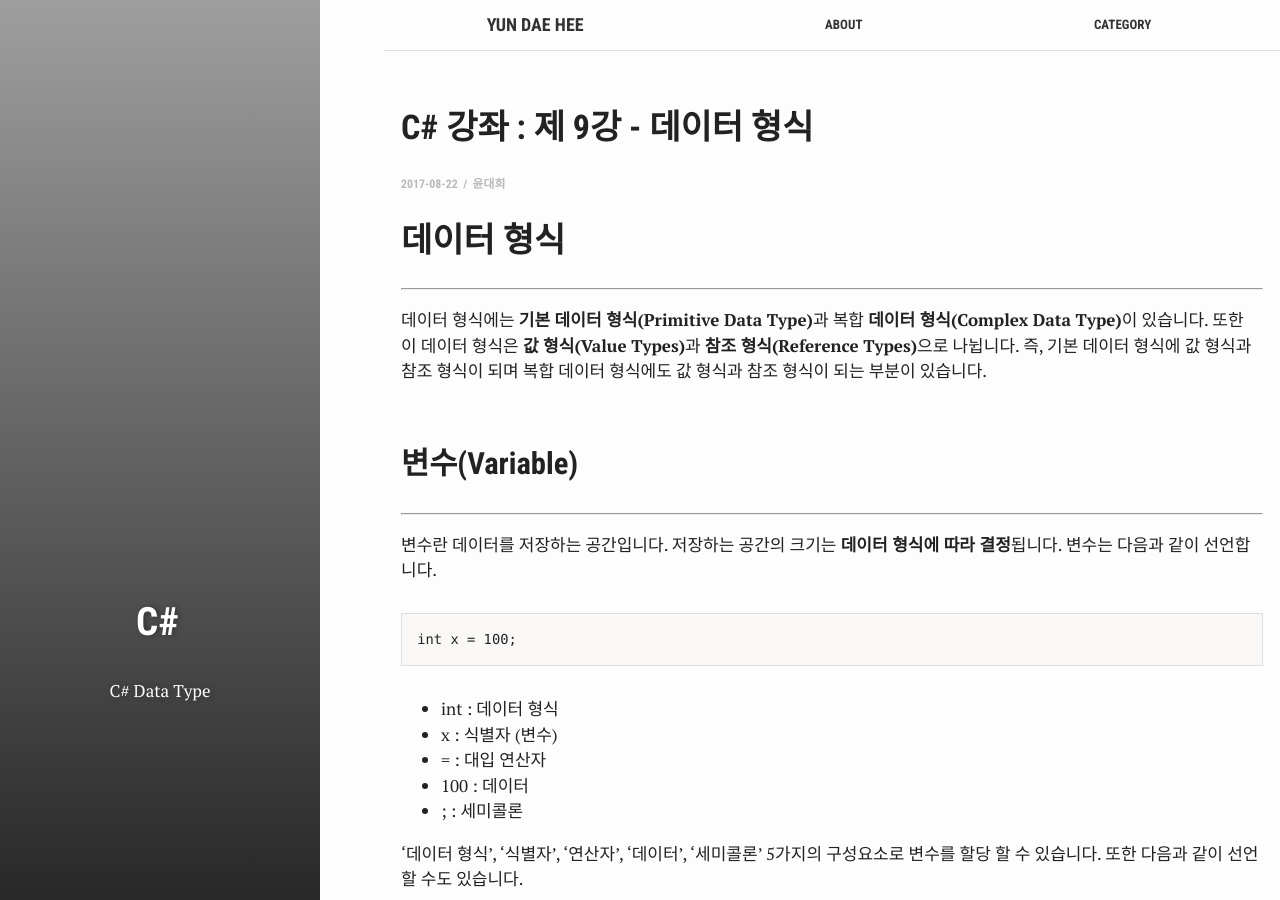
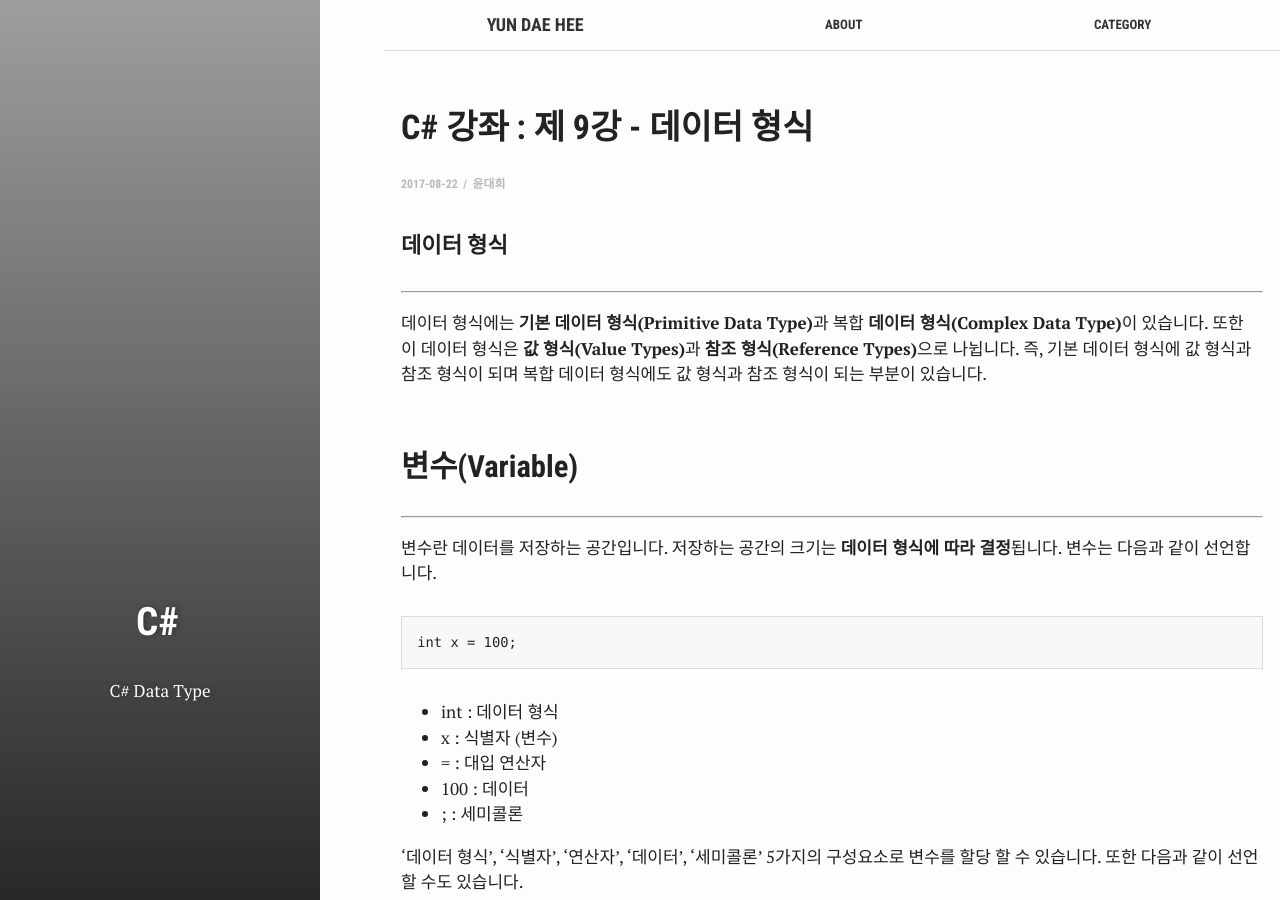
Before and after one commit to test076923/076923.github.io, a Jekyll site: the page built from _posts/2017-08-22-C#-9.md, in a window 1280 px wide and 900 px high. Built offline with Jekyll 4.4.1, drawn with Linux system fonts in a browser that asks for light colours.

Commit message:
Update 2017-08-22-C#-9.md

```diff
--- a/_posts/2017-08-22-C#-9.md
+++ b/_posts/2017-08-22-C#-9.md
@@ -10,8 +10,7 @@ tags: ['C#']
 author: 윤대희
 ---
 
-데이터 형식
-==========
+#### 데이터 형식 ####
 ----------
 데이터 형식에는 **기본 데이터 형식(Primitive Data Type)**과 복합 **데이터 형식(Complex Data Type)**이 있습니다. 또한 이 데이터 형식은 **값 형식(Value Types)**과 **참조 형식(Reference Types)**으로 나뉩니다. 즉, 기본 데이터 형식에 값 형식과 참조 형식이 되며 복합 데이터 형식에도 값 형식과 참조 형식이 되는 부분이 있습니다.
 
```
